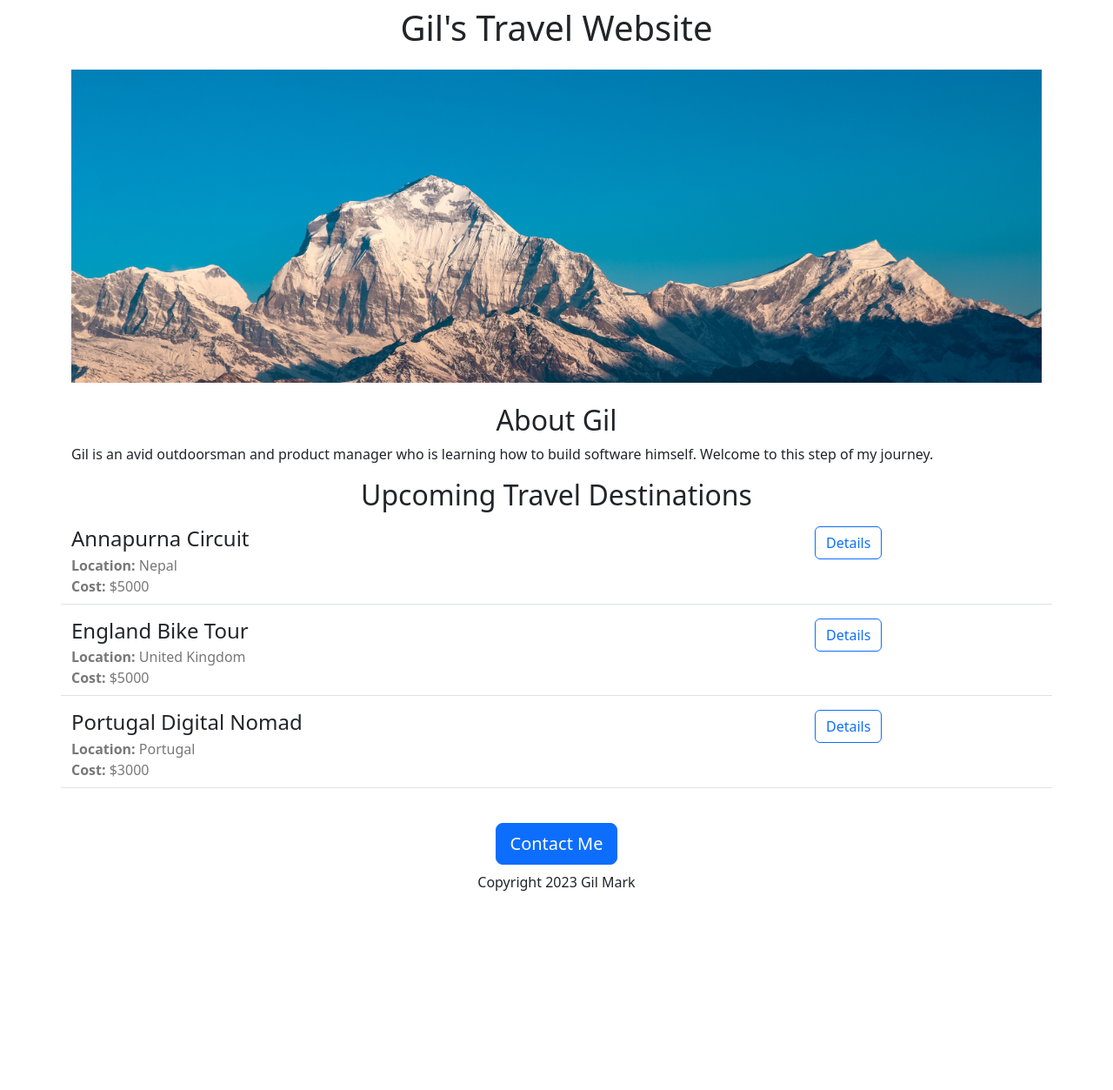
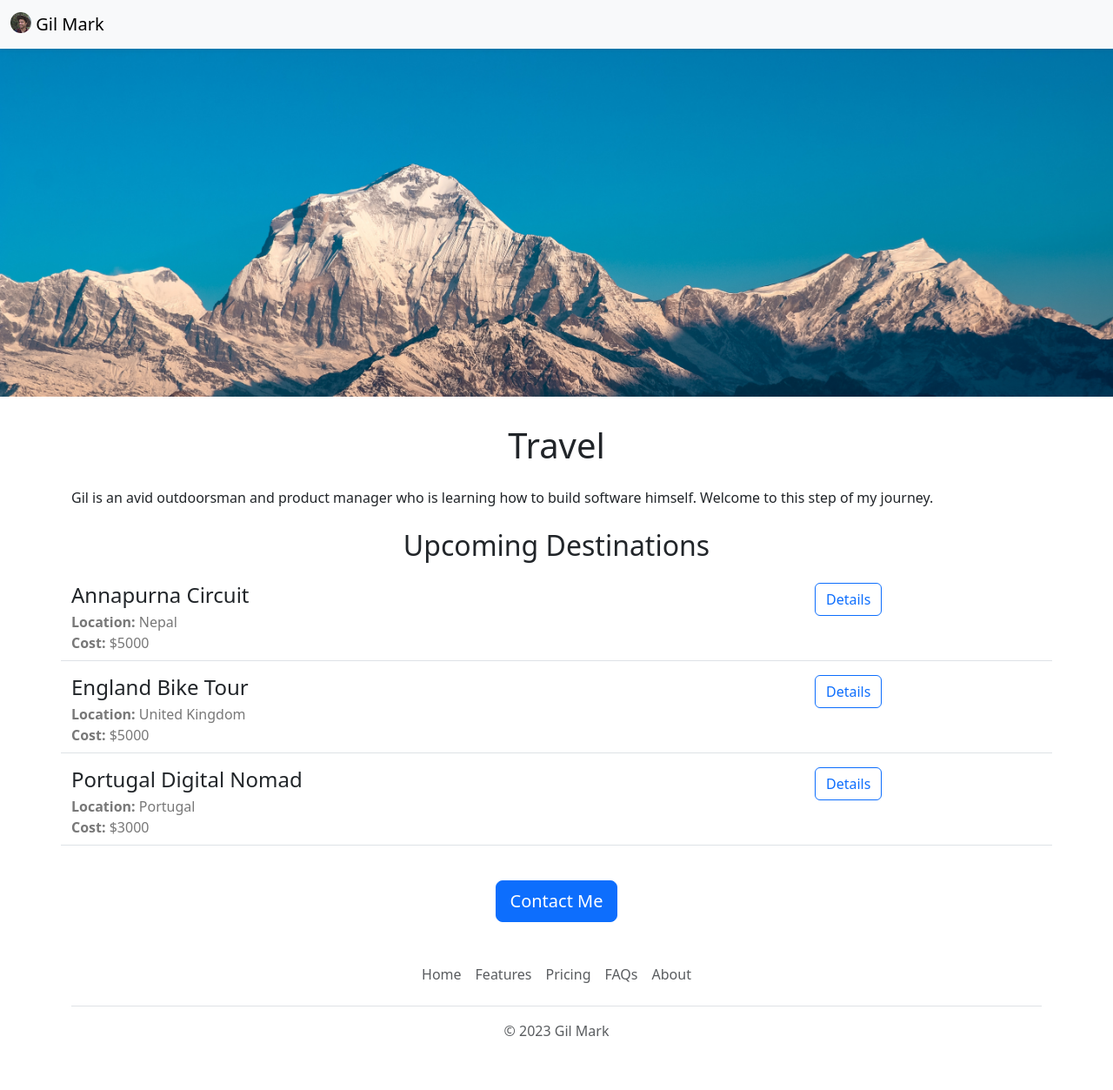
Before and after one commit to gil-mark/demo-website-v2, a Flask app: page / in a window 1280 px wide. Shown: the whole page at 87% size. Before the commit the page ends 1024 px from the top, so only its background shows below. Run offline with Flask 2, Linux system fonts and the light colour scheme.

Commit message:
a lot of cosmetic updates

```diff
--- /dev/null
+++ b/templates/footer.html
@@ -0,0 +1,12 @@
+<div class="container">
+  <footer class="py-3 my-4">
+    <ul class="nav justify-content-center border-bottom pb-3 mb-3">
+      <li class="nav-item"><a href="#" class="nav-link px-2 text-body-secondary">Home</a></li>
+      <li class="nav-item"><a href="#" class="nav-link px-2 text-body-secondary">Features</a></li>
+      <li class="nav-item"><a href="#" class="nav-link px-2 text-body-secondary">Pricing</a></li>
+      <li class="nav-item"><a href="#" class="nav-link px-2 text-body-secondary">FAQs</a></li>
+      <li class="nav-item"><a href="#" class="nav-link px-2 text-body-secondary">About</a></li>
+    </ul>
+    <p class="text-center text-body-secondary">&copy; 2023 Gil Mark</p>
+  </footer>
+</div>
--- a/templates/home.html
+++ b/templates/home.html
@@ -3,31 +3,32 @@
   <head>
     <meta charset="utf-8">
     <meta name="viewport" content="width=device-width, initial-scale=1">
-    <title>Gil's Travel Website</title>
+    <title>Travel</title>
     <link href="https://cdn.jsdelivr.net/npm/bootstrap@5.3.0-alpha2/dist/css/bootstrap.min.css" rel="stylesheet" integrity="sha384-aFq/bzH65dt+w6FI2ooMVUpc+21e0SRygnTpmBvdBgSdnuTN7QbdgL+OapgHtvPp" crossorigin="anonymous">
     <style>
       #banner {
-        height: 360px;
+        height: 400px;
         width: 100%;
         object-fit: cover;
+        magin-bottom: 16px;
       }
     </style>
   </head>
   <body>
+    {% include 'nav.html' %}
+    <img class="img-fluid mb-4" id="banner" src="/static/samrat-khadka-0dF7oZqhur0-unsplash.jpg">
     <div class="container">
-      <h1 class="text-center mt-2 mb-4">Gil's Travel Website</h1>
-      <img class="img-fluid mb-4" id="banner" src="/static/samrat-khadka-0dF7oZqhur0-unsplash.jpg">
-      <h2 class="text-center">About Gil</h2>
+      <h1 class="text-center mt-2 mb-4">Travel</h1>
       <p>Gil is an avid outdoorsman and product manager who is learning how to build software himself. Welcome to this step of my journey.</p>
-      <h2 class="text-center">Upcoming Travel Destinations</h2>
+      <h2 class="text-center mt-4 mb-4">Upcoming Destinations</h2>
       <p>{% for trip in trips %}
-            {% include 'tripitem.html' %}
+          {% include 'tripitem.html' %}
          {% endfor %}
       </p>
       <div class="text-center">
         <button class="btn btn-primary btn-lg mt-4">Contact Me</button>
-        <p class="mt-2">Copyright 2023 Gil Mark</p>
       </div>
     </div>
+    {% include 'footer.html' %}
   </body>
 </html>
--- /dev/null
+++ b/templates/nav.html
@@ -0,0 +1,8 @@
+<nav class="navbar sticky-top bg-body-tertiary shadow-sm bg-white">
+  <div class="container-fluid">
+    <a class="navbar-brand" href="#">
+      <img src="/static/IMG_0357.png" alt="" width="24" height="24" class="d-inline-block align-text-top">
+      Gil Mark
+    </a>
+  </div>
+</nav>
```
Also changed, not shown: static/IMG_0357.png (added).
